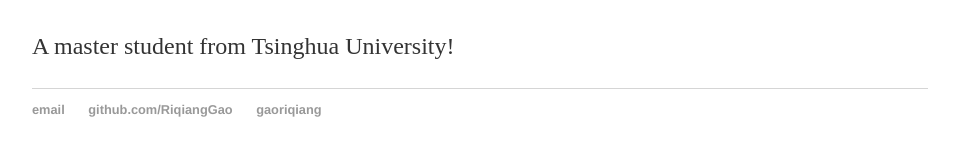
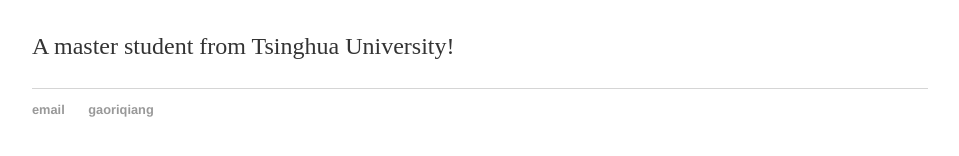
Before and after one commit to RiqiangGao/RiqiangGao.github.io, a Jekyll site: the page built from index.html, in a window 1280 px wide. Shown: the part 167-323 px from the top of the page, without its empty margins (160-1119 px from the left). Built offline with Jekyll 4.4.1, drawn with Linux system fonts in a browser that asks for light colours.

Commit message:
Update default.html

```diff
--- a/_layouts/default.html
+++ b/_layouts/default.html
@@ -22,9 +22,10 @@
 			<footer>
 	    		<ul>
 	        		<li><a href="mailto:rqgao15@gmail.com">email</a></li>
-	        		<li><a href="https://github.com/RiqiangGao">github.com/RiqiangGao</a></li>
+	        	<!--	<li><a href="https://github.com/RiqiangGao">github.com/RiqiangGao</a></li> -->
 				<li><a href="https://github.com/RiqiangGao/RiqiangGao.github.io/blob/master/files/MyPaperSubmitToCVPR2018.pdf">gaoriqiang</a></li>
 			</ul>
+
 			</footer>
 		</body>
 	</html>
```
